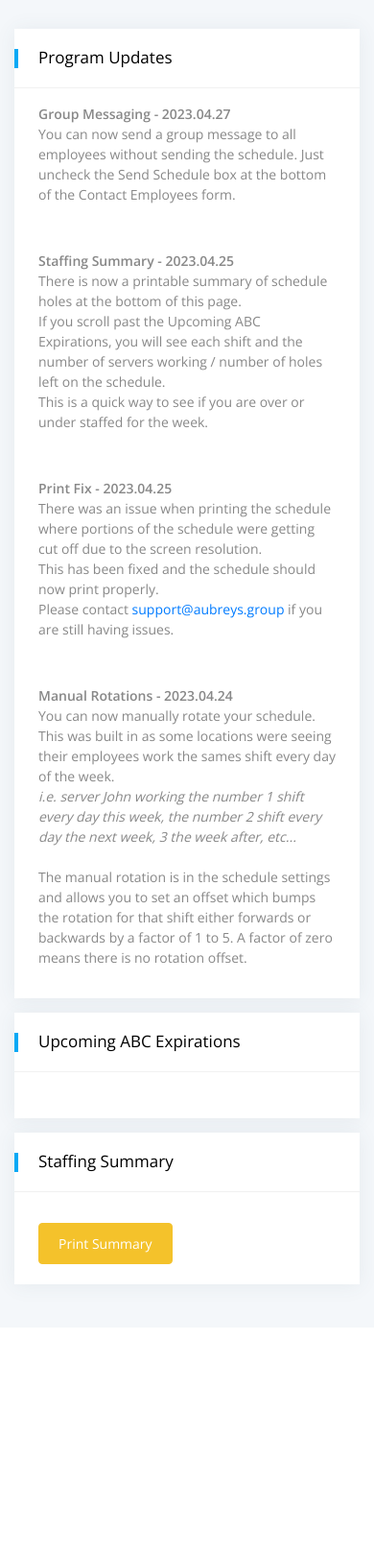
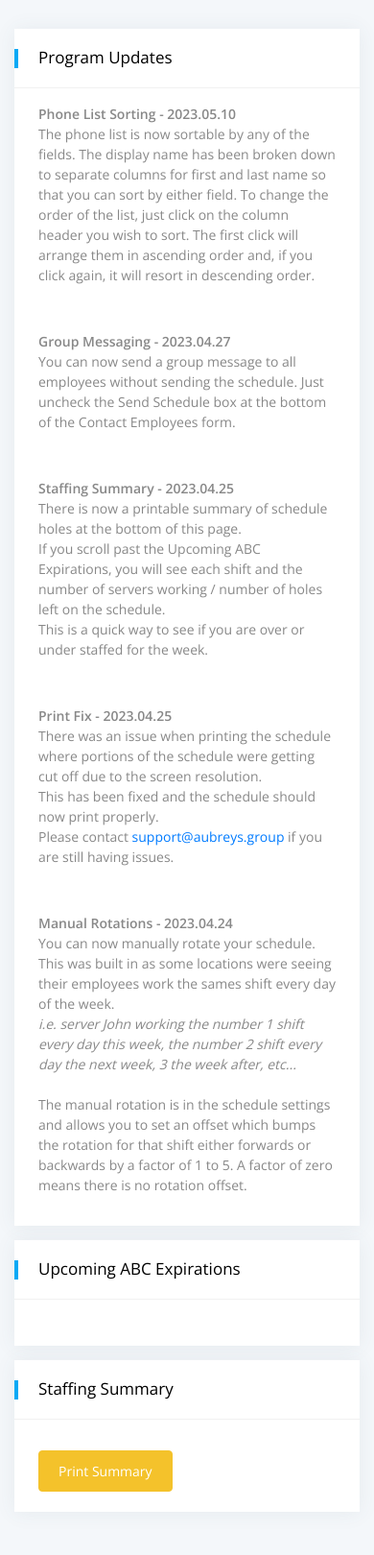
Before and after one commit to aubreys-it/aubreys-ssc, a Flask app: template templates/home/index.html in a window 390 px wide. Shown: the whole page at 96% size. Before the commit the page ends 1352 px from the top, so only its background shows below. Run offline with Flask 2, Linux system fonts and the light colour scheme; the template is opened without the code that fills it, so the values that code supplies are empty; some libraries are stand-ins or nearby versions.

Commit message:
Make Phone List Sortable

```diff
--- a/templates/home/index.html
+++ b/templates/home/index.html
@@ -38,6 +38,12 @@
                                     <div class="card Recent-Users">
                                         <div class="card-header">
                                             <h5>Program Updates</h5>
+                                        </div>
+                                        <div class="card-block px-0 py-3">
+                                            <p style="margin-left: 25px;margin-right: 25px">
+                                                <b>Phone List Sorting - 2023.05.10</b><br/>
+                                                The phone list is now sortable by any of the fields. The display name has been broken down to separate columns for first and last name so that you can sort by either field. To change the order of the list, just click on the column header you wish to sort. The first click will arrange them in ascending order and, if you click again, it will resort in descending order.<br/>
+                                            </p>
                                         </div>
                                         <div class="card-block px-0 py-3">
                                             <p style="margin-left: 25px;margin-right: 25px">
```
